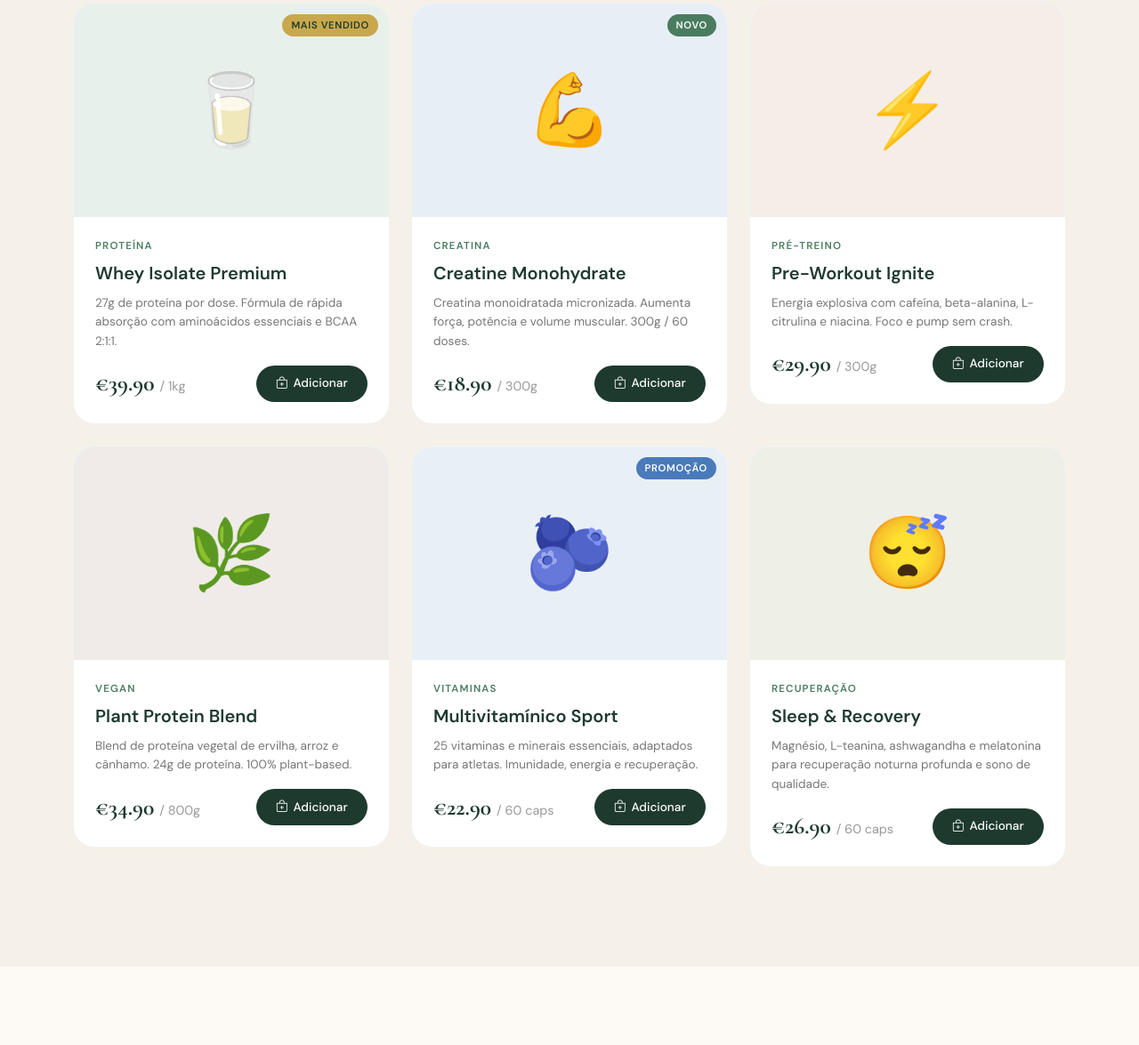
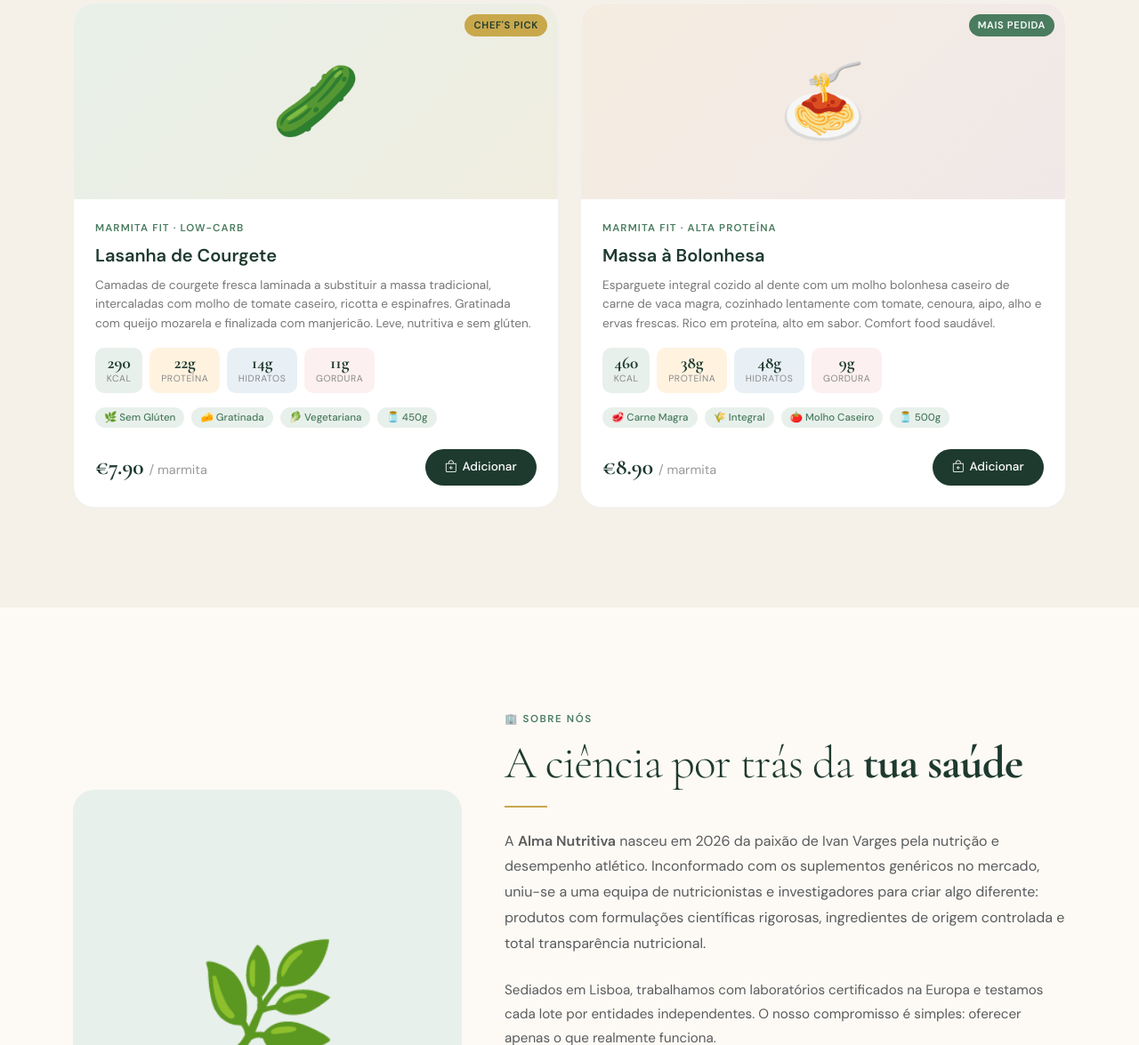
Before and after one commit to JCCATARINO/alma-nutritiva, a plain HTML site: page index.html in a window 1280 px wide. Shown: the part 3226-4401 px from the top of the page at 89% size. Drawn offline with nearby package versions, Linux system fonts and the light colour scheme.

Commit message:
Replace product section with healthy meals section

```diff
--- a/index.html
+++ b/index.html
@@ -869,142 +869,108 @@
   <div class="container">
     <div class="row mb-5">
       <div class="col-lg-6 fade-up">
-        <span class="section-tag">🛒 Produtos</span>
-        <h2 class="section-title">Os nossos <strong>suplementos</strong></h2>
+        <span class="section-tag">🍽️ Refeições Saudáveis</span>
+        <h2 class="section-title">As nossas <strong>marmitas</strong></h2>
         <div class="divider-gold"></div>
-        <p class="text-muted">Formulados com os melhores ingredientes, testados e aprovados por atletas e nutricionistas.</p>
+        <p class="text-muted">Refeições preparadas com ingredientes frescos e selecionados, pensadas para o teu equilíbrio nutricional.</p>
       </div>
     </div>
-    <div class="row g-4">
-      <!-- Product 1 -->
-      <div class="col-md-6 col-lg-4 fade-up">
-        <div class="product-card">
-          <div class="product-img">
-            <span class="product-img-inner">🥛</span>
-            <span class="product-badge">Mais Vendido</span>
+    <div class="row g-4 justify-content-center">
+
+      <!-- Marmita 1: Lasanha de Courgete -->
+      <div class="col-md-6 fade-up">
+        <div class="product-card h-100">
+          <div class="product-img" style="background:linear-gradient(135deg,#e8f0e8,#f0ede0); height:220px;">
+            <span class="product-img-inner" style="font-size:5rem;">🥒</span>
+            <span class="product-badge">Chef's Pick</span>
           </div>
           <div class="product-body">
-            <div class="product-category">Proteína</div>
-            <div class="product-name">Whey Isolate Premium</div>
-            <div class="product-desc">27g de proteína por dose. Fórmula de rápida absorção com aminoácidos essenciais e BCAA 2:1:1.</div>
-            <div class="d-flex align-items-center justify-content-between">
-              <div>
-                <div class="product-price">€39.90 <small>/ 1kg</small></div>
+            <div class="product-category">Marmita Fit · Low-Carb</div>
+            <div class="product-name">Lasanha de Courgete</div>
+            <div class="product-desc">Camadas de courgete fresca laminada a substituir a massa tradicional, intercaladas com molho de tomate caseiro, ricotta e espinafres. Gratinada com queijo mozarela e finalizada com manjericão. Leve, nutritiva e sem glúten.</div>
+            <!-- Macros -->
+            <div class="d-flex flex-wrap gap-2 mb-3">
+              <div style="background:var(--light-sage); border-radius:10px; padding:0.5rem 0.8rem; text-align:center;">
+                <div style="font-family:'Cormorant Garamond'; font-size:1.2rem; font-weight:700; color:var(--forest); line-height:1;">290</div>
+                <div style="font-size:0.65rem; color:#888; text-transform:uppercase; letter-spacing:0.06em;">kcal</div>
               </div>
-              <button class="btn-add-cart" onclick="addToCart('Whey Isolate Premium', 39.90, '🥛')">
+              <div style="background:#fff3e0; border-radius:10px; padding:0.5rem 0.8rem; text-align:center;">
+                <div style="font-family:'Cormorant Garamond'; font-size:1.2rem; font-weight:700; color:var(--forest); line-height:1;">22g</div>
+                <div style="font-size:0.65rem; color:#888; text-transform:uppercase; letter-spacing:0.06em;">Proteína</div>
+              </div>
+              <div style="background:#e8f0f5; border-radius:10px; padding:0.5rem 0.8rem; text-align:center;">
+                <div style="font-family:'Cormorant Garamond'; font-size:1.2rem; font-weight:700; color:var(--forest); line-height:1;">14g</div>
+                <div style="font-size:0.65rem; color:#888; text-transform:uppercase; letter-spacing:0.06em;">Hidratos</div>
+              </div>
+              <div style="background:#fdf0f0; border-radius:10px; padding:0.5rem 0.8rem; text-align:center;">
+                <div style="font-family:'Cormorant Garamond'; font-size:1.2rem; font-weight:700; color:var(--forest); line-height:1;">11g</div>
+                <div style="font-size:0.65rem; color:#888; text-transform:uppercase; letter-spacing:0.06em;">Gordura</div>
+              </div>
+            </div>
+            <!-- Tags -->
+            <div class="d-flex flex-wrap gap-2 mb-4">
+              <span style="background:var(--light-sage); color:var(--sage); font-size:0.72rem; padding:3px 10px; border-radius:50px; font-weight:500;">🌿 Sem Glúten</span>
+              <span style="background:var(--light-sage); color:var(--sage); font-size:0.72rem; padding:3px 10px; border-radius:50px; font-weight:500;">🧀 Gratinada</span>
+              <span style="background:var(--light-sage); color:var(--sage); font-size:0.72rem; padding:3px 10px; border-radius:50px; font-weight:500;">🥬 Vegetariana</span>
+              <span style="background:var(--light-sage); color:var(--sage); font-size:0.72rem; padding:3px 10px; border-radius:50px; font-weight:500;">🫙 450g</span>
+            </div>
+            <div class="d-flex align-items-center justify-content-between flex-wrap gap-2">
+              <div class="product-price">€7.90 <small>/ marmita</small></div>
+              <button class="btn-add-cart" onclick="addToCart('Lasanha de Courgete', 7.90, '🥒')">
                 <i class="bi bi-bag-plus"></i> Adicionar
               </button>
             </div>
           </div>
         </div>
       </div>
-      <!-- Product 2 -->
-      <div class="col-md-6 col-lg-4 fade-up">
-        <div class="product-card">
-          <div class="product-img" style="background:#e8eef5;">
-            <span class="product-img-inner">💪</span>
-            <span class="product-badge" style="background:var(--sage); color:#fff;">Novo</span>
+
+      <!-- Marmita 2: Massa à Bolonhesa -->
+      <div class="col-md-6 fade-up">
+        <div class="product-card h-100">
+          <div class="product-img" style="background:linear-gradient(135deg,#f5ede0,#f0e8e8); height:220px;">
+            <span class="product-img-inner" style="font-size:5rem;">🍝</span>
+            <span class="product-badge" style="background:var(--sage); color:#fff;">Mais Pedida</span>
           </div>
           <div class="product-body">
-            <div class="product-category">Creatina</div>
-            <div class="product-name">Creatine Monohydrate</div>
-            <div class="product-desc">Creatina monoidratada micronizada. Aumenta força, potência e volume muscular. 300g / 60 doses.</div>
-            <div class="d-flex align-items-center justify-content-between">
-              <div>
-                <div class="product-price">€18.90 <small>/ 300g</small></div>
+            <div class="product-category">Marmita Fit · Alta Proteína</div>
+            <div class="product-name">Massa à Bolonhesa</div>
+            <div class="product-desc">Esparguete integral cozido al dente com um molho bolonhesa caseiro de carne de vaca magra, cozinhado lentamente com tomate, cenoura, aipo, alho e ervas frescas. Rico em proteína, alto em sabor. Comfort food saudável.</div>
+            <!-- Macros -->
+            <div class="d-flex flex-wrap gap-2 mb-3">
+              <div style="background:var(--light-sage); border-radius:10px; padding:0.5rem 0.8rem; text-align:center;">
+                <div style="font-family:'Cormorant Garamond'; font-size:1.2rem; font-weight:700; color:var(--forest); line-height:1;">460</div>
+                <div style="font-size:0.65rem; color:#888; text-transform:uppercase; letter-spacing:0.06em;">kcal</div>
               </div>
-              <button class="btn-add-cart" onclick="addToCart('Creatine Monohydrate', 18.90, '💪')">
+              <div style="background:#fff3e0; border-radius:10px; padding:0.5rem 0.8rem; text-align:center;">
+                <div style="font-family:'Cormorant Garamond'; font-size:1.2rem; font-weight:700; color:var(--forest); line-height:1;">38g</div>
+                <div style="font-size:0.65rem; color:#888; text-transform:uppercase; letter-spacing:0.06em;">Proteína</div>
+              </div>
+              <div style="background:#e8f0f5; border-radius:10px; padding:0.5rem 0.8rem; text-align:center;">
+                <div style="font-family:'Cormorant Garamond'; font-size:1.2rem; font-weight:700; color:var(--forest); line-height:1;">48g</div>
+                <div style="font-size:0.65rem; color:#888; text-transform:uppercase; letter-spacing:0.06em;">Hidratos</div>
+              </div>
+              <div style="background:#fdf0f0; border-radius:10px; padding:0.5rem 0.8rem; text-align:center;">
+                <div style="font-family:'Cormorant Garamond'; font-size:1.2rem; font-weight:700; color:var(--forest); line-height:1;">9g</div>
+                <div style="font-size:0.65rem; color:#888; text-transform:uppercase; letter-spacing:0.06em;">Gordura</div>
+              </div>
+            </div>
+            <!-- Tags -->
+            <div class="d-flex flex-wrap gap-2 mb-4">
+              <span style="background:var(--light-sage); color:var(--sage); font-size:0.72rem; padding:3px 10px; border-radius:50px; font-weight:500;">🥩 Carne Magra</span>
+              <span style="background:var(--light-sage); color:var(--sage); font-size:0.72rem; padding:3px 10px; border-radius:50px; font-weight:500;">🌾 Integral</span>
+              <span style="background:var(--light-sage); color:var(--sage); font-size:0.72rem; padding:3px 10px; border-radius:50px; font-weight:500;">🍅 Molho Caseiro</span>
+              <span style="background:var(--light-sage); color:var(--sage); font-size:0.72rem; padding:3px 10px; border-radius:50px; font-weight:500;">🫙 500g</span>
+            </div>
+            <div class="d-flex align-items-center justify-content-between flex-wrap gap-2">
+              <div class="product-price">€8.90 <small>/ marmita</small></div>
+              <button class="btn-add-cart" onclick="addToCart('Massa à Bolonhesa', 8.90, '🍝')">
                 <i class="bi bi-bag-plus"></i> Adicionar
               </button>
             </div>
           </div>
         </div>
       </div>
-      <!-- Product 3 -->
-      <div class="col-md-6 col-lg-4 fade-up">
-        <div class="product-card">
-          <div class="product-img" style="background:#f5ede8;">
-            <span class="product-img-inner">⚡</span>
-          </div>
-          <div class="product-body">
-            <div class="product-category">Pré-Treino</div>
-            <div class="product-name">Pre-Workout Ignite</div>
-            <div class="product-desc">Energia explosiva com cafeína, beta-alanina, L-citrulina e niacina. Foco e pump sem crash.</div>
-            <div class="d-flex align-items-center justify-content-between">
-              <div>
-                <div class="product-price">€29.90 <small>/ 300g</small></div>
-              </div>
-              <button class="btn-add-cart" onclick="addToCart('Pre-Workout Ignite', 29.90, '⚡')">
-                <i class="bi bi-bag-plus"></i> Adicionar
-              </button>
-            </div>
-          </div>
-        </div>
-      </div>
-      <!-- Product 4 -->
-      <div class="col-md-6 col-lg-4 fade-up">
-        <div class="product-card">
-          <div class="product-img" style="background:#f0ebe8;">
-            <span class="product-img-inner">🌿</span>
-          </div>
-          <div class="product-body">
-            <div class="product-category">Vegan</div>
-            <div class="product-name">Plant Protein Blend</div>
-            <div class="product-desc">Blend de proteína vegetal de ervilha, arroz e cânhamo. 24g de proteína. 100% plant-based.</div>
-            <div class="d-flex align-items-center justify-content-between">
-              <div>
-                <div class="product-price">€34.90 <small>/ 800g</small></div>
-              </div>
-              <button class="btn-add-cart" onclick="addToCart('Plant Protein Blend', 34.90, '🌿')">
-                <i class="bi bi-bag-plus"></i> Adicionar
-              </button>
-            </div>
-          </div>
-        </div>
-      </div>
-      <!-- Product 5 -->
-      <div class="col-md-6 col-lg-4 fade-up">
-        <div class="product-card">
-          <div class="product-img" style="background:#e8f0f5;">
-            <span class="product-img-inner">🫐</span>
-            <span class="product-badge" style="background: #4a7aba; color:#fff;">Promoção</span>
-          </div>
-          <div class="product-body">
-            <div class="product-category">Vitaminas</div>
-            <div class="product-name">Multivitamínico Sport</div>
-            <div class="product-desc">25 vitaminas e minerais essenciais, adaptados para atletas. Imunidade, energia e recuperação.</div>
-            <div class="d-flex align-items-center justify-content-between">
-              <div>
-                <div class="product-price">€22.90 <small>/ 60 caps</small></div>
-              </div>
-              <button class="btn-add-cart" onclick="addToCart('Multivitamínico Sport', 22.90, '🫐')">
-                <i class="bi bi-bag-plus"></i> Adicionar
-              </button>
-            </div>
-          </div>
-        </div>
-      </div>
-      <!-- Product 6 -->
-      <div class="col-md-6 col-lg-4 fade-up">
-        <div class="product-card">
-          <div class="product-img" style="background:#eef0e8;">
-            <span class="product-img-inner">😴</span>
-          </div>
-          <div class="product-body">
-            <div class="product-category">Recuperação</div>
-            <div class="product-name">Sleep & Recovery</div>
-            <div class="product-desc">Magnésio, L-teanina, ashwagandha e melatonina para recuperação noturna profunda e sono de qualidade.</div>
-            <div class="d-flex align-items-center justify-content-between">
-              <div>
-                <div class="product-price">€26.90 <small>/ 60 caps</small></div>
-              </div>
-              <button class="btn-add-cart" onclick="addToCart('Sleep & Recovery', 26.90, '😴')">
-                <i class="bi bi-bag-plus"></i> Adicionar
-              </button>
-            </div>
-          </div>
-        </div>
-      </div>
+
     </div>
   </div>
 </section>
```
